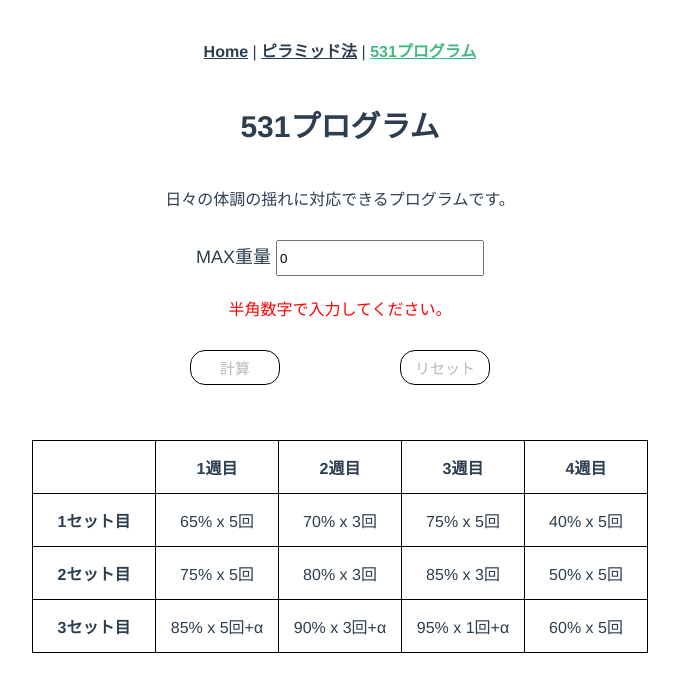
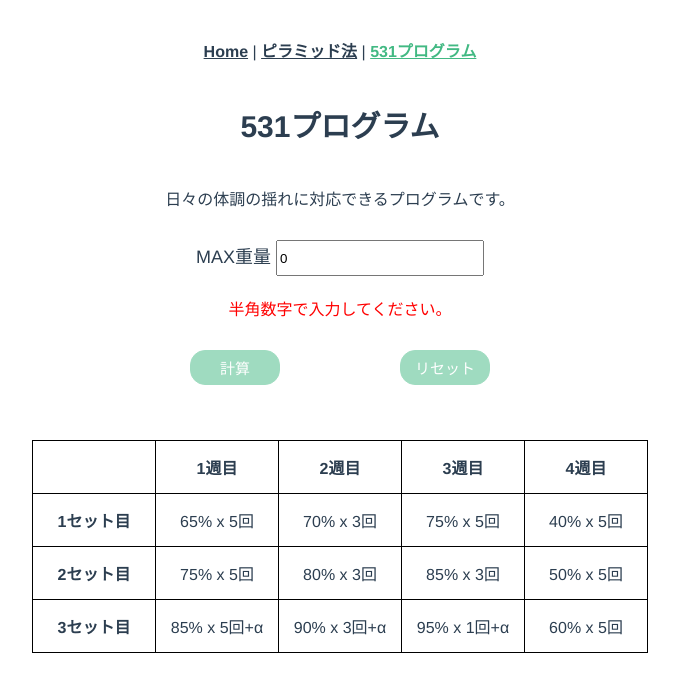
Before and after one commit to y-soliloquy/training-generator, a Vue app: page /531method in a window 1280 px wide. Shown: the top 692 px of the page, without its empty margins (300-979 px from the left). Built offline with nearby package versions, Linux system fonts and the light colour scheme.

Commit message:
ボタンの非活性スタイルの追加と調整

```diff
--- a/src/components/ui/UIButton.vue
+++ b/src/components/ui/UIButton.vue
@@ -16,7 +16,11 @@ const click = () => {
 	padding: 6px 12px;
 	font-size: 15px;
 	border-radius: 15px;
-	background-color: transparent;
-	border: solid 1px black;
+	background-color: #42b983;
+	border: solid 1px #42b983;
+	color: white;
+}
+.UIButton:disabled {
+	opacity: 0.5;
 }
 </style>
```
